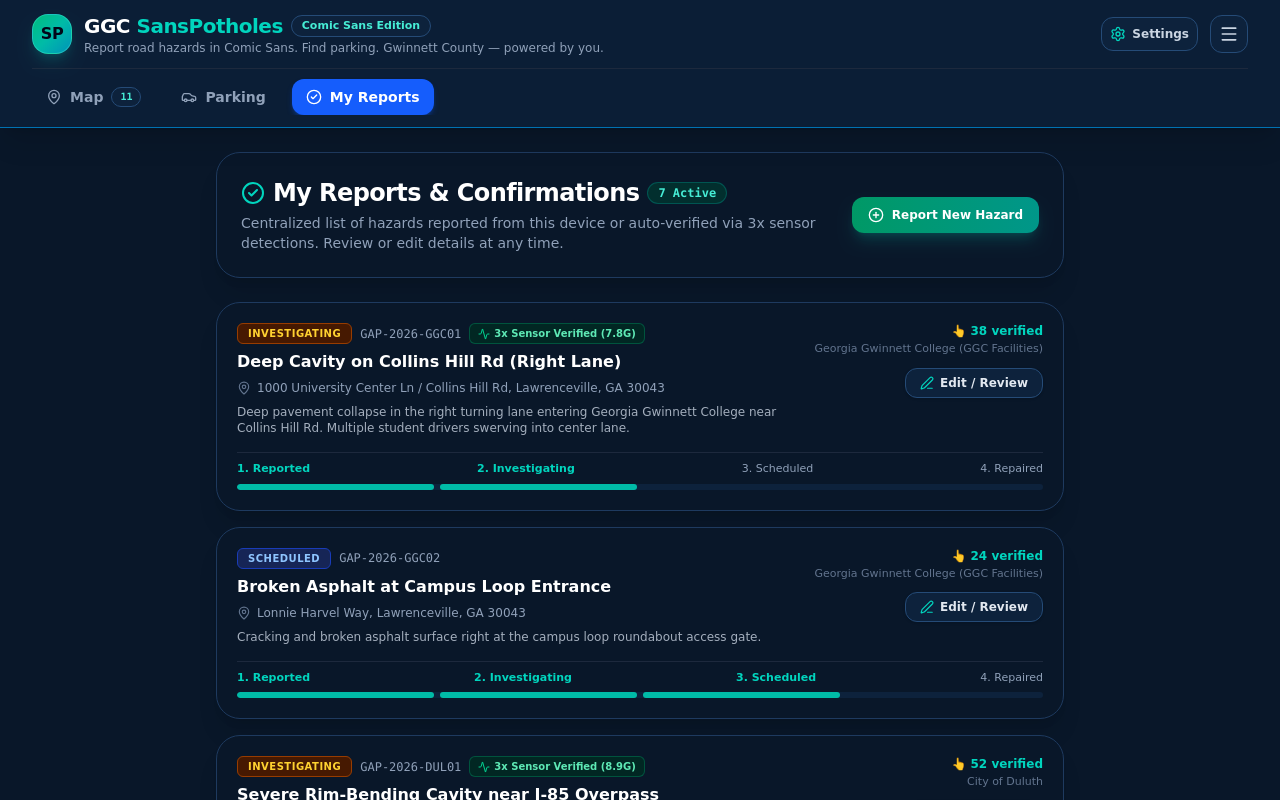
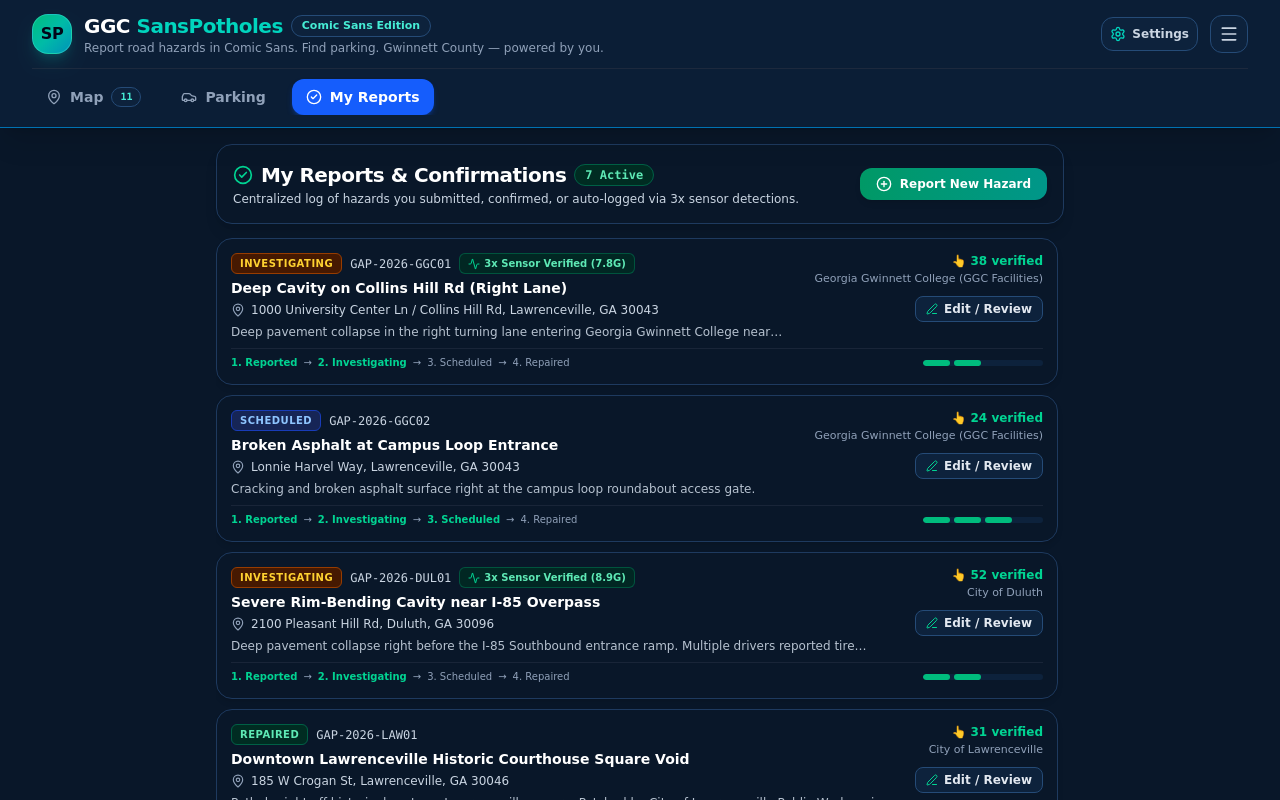
Before and after one commit to xserravalle/ggcpotholeapp, a React (Vite) app: page / in a window 1280 px wide. Both pictures are taken after a click on the button "My Reports". Shown: the top 800 px of the page. Built offline with nearby package versions, Linux system fonts and the light colour scheme.

Commit message:
feat(ui): compact MyReportsView cards and enforce internal scroll-free layout

```diff
--- a/src/components/potholes/MyReportsView.tsx
+++ b/src/components/potholes/MyReportsView.tsx
@@ -83,28 +83,28 @@ export const MyReportsView: React.FC<MyReportsViewProps> = ({
   };
 
   return (
-    <div className="max-w-4xl mx-auto px-4 sm:px-6 py-6 space-y-6">
+    <div className="max-w-4xl mx-auto px-4 sm:px-6 py-4 space-y-3.5">
 
       {/* Header Banner */}
-      <div className="flex flex-col sm:flex-row sm:items-center justify-between gap-4 bg-slate-900 border border-slate-800 rounded-3xl p-5 sm:p-6 shadow-xl">
+      <div className="flex flex-col sm:flex-row sm:items-center justify-between gap-3 bg-slate-900 border border-slate-800 rounded-2xl p-4 shadow-lg">
         <div>
           <div className="flex items-center space-x-2">
-            <h2 className="text-xl sm:text-2xl font-extrabold text-white tracking-tight flex items-center gap-2">
-              <CheckCircle2 className="w-6 h-6 text-teal-400" />
+            <h2 className="text-lg sm:text-xl font-extrabold text-white tracking-tight flex items-center gap-2">
+              <CheckCircle2 className="w-5 h-5 text-emerald-400" />
               <span>My Reports & Confirmations</span>
             </h2>
-            <span className="text-xs font-mono bg-teal-950 text-teal-300 border border-teal-800/80 px-2.5 py-0.5 rounded-full font-bold">
+            <span className="text-xs font-mono bg-emerald-950 text-emerald-300 border border-emerald-800 px-2.5 py-0.5 rounded-full font-bold">
               {myReports.length} Active
             </span>
           </div>
-          <p className="text-xs sm:text-sm text-slate-400 mt-1">
-            Centralized list of hazards reported from this device or auto-verified via 3x sensor detections. Review or edit details at any time.
+          <p className="text-xs text-slate-300 mt-0.5">
+            Centralized log of hazards you submitted, confirmed, or auto-logged via 3x sensor detections.
           </p>
         </div>
 
         <button
           onClick={onOpenReportModal}
-          className="px-4 py-2.5 bg-gradient-to-r from-emerald-600 to-teal-600 hover:from-emerald-500 hover:to-teal-500 text-white font-bold rounded-xl text-xs shadow-lg shadow-teal-500/20 transition flex items-center justify-center gap-2 active:scale-95 shrink-0"
+          className="px-4 py-2 bg-gradient-to-r from-emerald-600 to-teal-600 hover:from-emerald-500 hover:to-teal-500 text-white font-bold rounded-xl text-xs shadow-md transition flex items-center justify-center gap-2 active:scale-95 shrink-0"
         >
           <PlusCircle className="w-4 h-4" />
           <span>Report New Hazard</span>
@@ -113,28 +113,29 @@ export const MyReportsView: React.FC<MyReportsViewProps> = ({
 
       {/* Reports List or Empty State */}
       {myReports.length === 0 ? (
-        <div className="bg-slate-900 border border-slate-800 rounded-3xl p-10 text-center space-y-4">
-          <div className="w-16 h-16 rounded-2xl bg-slate-800 flex items-center justify-center mx-auto text-slate-500">
-            <AlertTriangle className="w-8 h-8" />
+        <div className="bg-slate-900 border border-slate-800 rounded-2xl p-6 text-center space-y-3">
+          <div className="w-12 h-12 rounded-xl bg-slate-800 flex items-center justify-center mx-auto text-slate-400">
+            <AlertTriangle className="w-6 h-6" />
           </div>
           <div className="space-y-1 max-w-md mx-auto">
-            <h3 className="text-base font-bold text-white">No hazards reported from this device yet</h3>
-            <p className="text-xs text-slate-400">
+            <h3 className="text-sm font-bold text-white">No hazards reported from this device yet</h3>
+            <p className="text-xs text-slate-300">
               When you submit a pothole report using the camera, map tap, or when the Drive Sensor registers 3 strikes on the same road spot, your reports appear here.
             </p>
           </div>
-          <div className="flex items-center justify-center gap-3 pt-2">
+          <div className="flex items-center justify-center gap-3 pt-1">
             <button
               onClick={onNavigateToMap}
-              className="px-4 py-2 bg-slate-800 hover:bg-slate-700 text-slate-300 font-semibold rounded-xl text-xs border border-slate-700 transition"
+              className="px-4 py-2 bg-slate-800 hover:bg-slate-700 text-slate-200 font-semibold rounded-xl text-xs border border-slate-700 transition"
             >
               Explore Map
             </button>
           </div>
         </div>
       ) : (
-        <div className="space-y-4">
-          <div className={showAll ? "max-h-[580px] overflow-y-auto space-y-4 pr-1.5 scrollbar-thin" : "space-y-4"}>
+        <div className="space-y-2">
+          {/* Scrollable Container keeping content within the viewport */}
+          <div className="max-h-[calc(100vh-215px)] overflow-y-auto space-y-2.5 pr-1.5 scrollbar-thin">
             {displayedReports.map((report) => {
               const step = getStatusStep(report.status);
 
@@ -142,17 +143,17 @@ export const MyReportsView: React.FC<MyReportsViewProps> = ({
                 <div
                   key={report.id}
                   onClick={() => onSelectPothole(report)}
-                className="bg-slate-900 border border-slate-800 hover:border-slate-700 rounded-3xl p-5 shadow-xl transition cursor-pointer space-y-4 group relative"
+                  className="bg-slate-900 border border-slate-800 hover:border-emerald-700/60 rounded-2xl p-3 sm:p-3.5 shadow-md transition cursor-pointer space-y-2 group relative"
                 >
-                <div className="flex flex-col sm:flex-row sm:items-start justify-between gap-3">
+                  <div className="flex items-start justify-between gap-3">
 
                     {/* Left Column: Details */}
-                  <div className="space-y-1.5 flex-1 min-w-0">
+                    <div className="space-y-1 flex-1 min-w-0">
                       <div className="flex items-center space-x-2 flex-wrap gap-y-1">
-                      <span className={`px-2.5 py-0.5 rounded-md text-[10px] font-bold uppercase tracking-wider border ${getStatusColor(report.status)}`}>
+                        <span className={`px-2 py-0.5 rounded-md text-[10px] font-bold uppercase tracking-wider border ${getStatusColor(report.status)}`}>
                           {report.status}
                         </span>
-                      <span className="text-xs font-mono text-slate-400">
+                        <span className="text-xs font-mono text-slate-300">
                           {report.trackingCode || report.id}
                         </span>
                         {report.sensorDetected && (
@@ -163,30 +164,30 @@ export const MyReportsView: React.FC<MyReportsViewProps> = ({
                         )}
                       </div>
 
-                    <h3 className="text-base font-bold text-white group-hover:text-teal-300 transition">
+                      <h3 className="text-sm font-bold text-white group-hover:text-emerald-300 transition truncate">
                         {report.title}
                       </h3>
 
-                    <p className="text-xs text-slate-400 flex items-center gap-1.5">
-                      <MapPin className="w-3.5 h-3.5 text-slate-500 shrink-0" />
+                      <p className="text-xs text-slate-300 flex items-center gap-1.5">
+                        <MapPin className="w-3.5 h-3.5 text-slate-400 shrink-0" />
                         <span className="truncate">{report.address || `${report.roadName}, ${report.city}`}</span>
                       </p>
 
                       {report.description && (
-                      <p className="text-xs text-slate-300/80 line-clamp-2 pt-0.5">
+                        <p className="text-xs text-slate-300/90 line-clamp-1 pt-0.5">
                           {report.description}
                         </p>
                       )}
                     </div>
 
                     {/* Right Column: Jurisdiction & Action Button */}
-                  <div className="flex sm:flex-col items-center sm:items-end justify-between sm:justify-start gap-2.5 shrink-0 pt-2 sm:pt-0">
-                    <div className="text-left sm:text-right">
-                      <span className="text-xs font-bold text-teal-400 flex items-center sm:justify-end gap-1">
+                    <div className="flex flex-col items-end justify-between gap-2 shrink-0">
+                      <div className="text-right">
+                        <span className="text-xs font-bold text-emerald-400 flex items-center justify-end gap-1">
                           <span>👆</span>
                           <span>{report.verificationsCount} verified</span>
                         </span>
-                      <span className="text-[11px] text-slate-500 block mt-0.5">
+                        <span className="text-[11px] text-slate-400 block mt-0.5">
                           {report.jurisdiction}
                         </span>
                       </div>
@@ -198,26 +199,29 @@ export const MyReportsView: React.FC<MyReportsViewProps> = ({
                           e.stopPropagation();
                           setEditingReport(report);
                         }}
-                      className="px-3.5 py-1.5 rounded-xl bg-slate-800 hover:bg-teal-600 text-slate-200 hover:text-white border border-slate-700 hover:border-teal-500 text-xs font-semibold flex items-center gap-1.5 transition shadow active:scale-95"
+                        className="px-2.5 py-1 rounded-lg bg-slate-800 hover:bg-emerald-700 text-slate-200 hover:text-white border border-slate-700 hover:border-emerald-600 text-xs font-semibold flex items-center gap-1.5 transition active:scale-95"
                       >
-                      <Edit3 className="w-3.5 h-3.5 text-teal-400 group-hover:text-white" />
+                        <Edit3 className="w-3 h-3 text-emerald-400 group-hover:text-white" />
                         <span>Edit / Review</span>
                       </button>
                     </div>
                   </div>
 
-                {/* Progress Pipeline */}
-                <div className="pt-2 border-t border-slate-800">
-                  <div className="flex items-center justify-between text-[11px] text-slate-400 mb-1.5">
-                    <span className={step >= 1 ? 'text-teal-400 font-bold' : ''}>1. Reported</span>
-                    <span className={step >= 2 ? 'text-teal-400 font-bold' : ''}>2. Investigating</span>
-                    <span className={step >= 3 ? 'text-teal-400 font-bold' : ''}>3. Scheduled</span>
+                  {/* Compact Progress Pipeline */}
+                  <div className="pt-1.5 border-t border-slate-800/80 flex items-center justify-between gap-2">
+                    <div className="flex items-center gap-1.5 text-[10px] text-slate-400 shrink-0">
+                      <span className={step >= 1 ? 'text-emerald-400 font-bold' : ''}>1. Reported</span>
+                      <span>→</span>
+                      <span className={step >= 2 ? 'text-emerald-400 font-bold' : ''}>2. Investigating</span>
+                      <span>→</span>
+                      <span className={step >= 3 ? 'text-emerald-400 font-bold' : ''}>3. Scheduled</span>
+                      <span>→</span>
                       <span className={step >= 4 ? 'text-emerald-400 font-bold' : ''}>4. Repaired</span>
                     </div>
-                  <div className="grid grid-cols-4 gap-1.5 h-1.5 bg-slate-800 rounded-full overflow-hidden">
-                    <div className={`h-full rounded-full ${step >= 1 ? 'bg-teal-500' : 'bg-transparent'}`} />
-                    <div className={`h-full rounded-full ${step >= 2 ? 'bg-teal-500' : 'bg-transparent'}`} />
-                    <div className={`h-full rounded-full ${step >= 3 ? 'bg-teal-500' : 'bg-transparent'}`} />
+                    <div className="flex-1 max-w-[120px] grid grid-cols-4 gap-1 h-1.5 bg-slate-800 rounded-full overflow-hidden">
+                      <div className={`h-full rounded-full ${step >= 1 ? 'bg-emerald-500' : 'bg-transparent'}`} />
+                      <div className={`h-full rounded-full ${step >= 2 ? 'bg-emerald-500' : 'bg-transparent'}`} />
+                      <div className={`h-full rounded-full ${step >= 3 ? 'bg-emerald-500' : 'bg-transparent'}`} />
                       <div className={`h-full rounded-full ${step >= 4 ? 'bg-emerald-400' : 'bg-transparent'}`} />
                     </div>
                   </div>
@@ -229,20 +233,20 @@ export const MyReportsView: React.FC<MyReportsViewProps> = ({
 
           {/* Show All / Show Recent Toggle Button */}
           {myReports.length > 5 && (
-            <div className="pt-2 text-center">
+            <div className="pt-1 text-center">
               <button
                 type="button"
                 onClick={() => setShowAll(!showAll)}
-                className="px-5 py-2.5 bg-slate-900 hover:bg-slate-800 text-teal-300 hover:text-white font-bold rounded-2xl text-xs border border-slate-700 transition flex items-center justify-center gap-2 mx-auto active:scale-95 shadow-lg"
+                className="px-4 py-1.5 bg-slate-900 hover:bg-slate-800 text-emerald-300 hover:text-white font-bold rounded-xl text-xs border border-slate-700 transition flex items-center justify-center gap-2 mx-auto active:scale-95 shadow"
               >
                 {showAll ? (
                   <>
-                    <ChevronUp className="w-4 h-4" />
+                    <ChevronUp className="w-3.5 h-3.5" />
                     <span>Show Recent 5 Only</span>
                   </>
                 ) : (
                   <>
-                    <ChevronDown className="w-4 h-4" />
+                    <ChevronDown className="w-3.5 h-3.5" />
                     <span>Show All ({myReports.length} Reports & Confirmations)</span>
                   </>
                 )}
```
Lines whose indentation alone changed are shown as unchanged.
